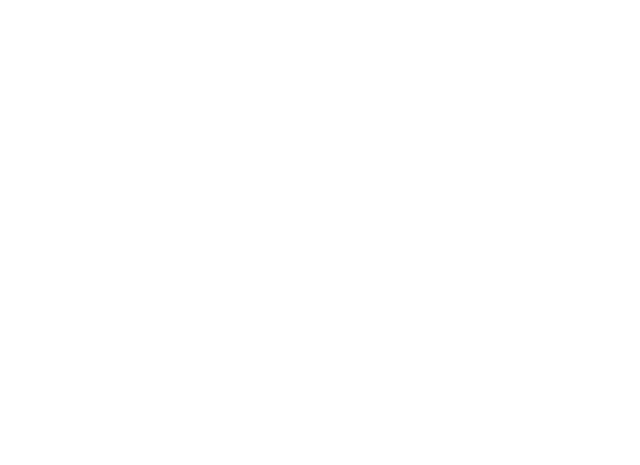
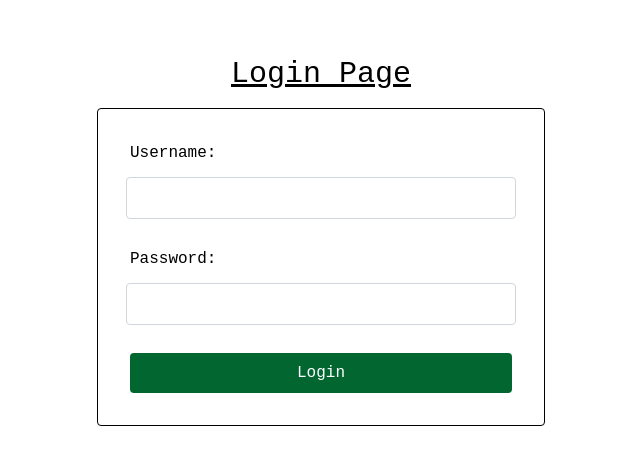
Before and after one commit to CarterrRyan1/Nuxt-Tutorial, a Nuxt app: page /login in a window 1280 px wide. Before the commit this address had no page. Shown: the part 159-624 px from the top of the page, without its empty margins (319-959 px from the left). Built offline with nearby package versions, Linux system fonts and the light colour scheme.

Commit message:
✅ Task 12: Middleware & Route Protection

```diff
--- a/app/components/cart.vue
+++ b/app/components/cart.vue
@@ -13,8 +13,8 @@
         <button @click="store.addItem({ id:1, name: 'sampleItem' })" class="bg-blue-500 text-white px-4 p-2 rounded block m-1">
             Add Sample Item
         </button>
-        <button @click="store.addItem({ id:2, name: 'sampleItem2' })" class="bg-blue-500 text-white px-4 p-2 rounded">
-            Add Sample Item
+        <button @click="store.addItem({ id:2, name: 'sampleItem2' })" class="bg-blue-500 text-white px-4 p-2 rounded block m-1">
+            Add Sample Item2
         </button>
         <button @click="store.clearCart()" class="bg-red-500 text-white px-4 p-2 rounded">Clear Cart</button>
     </div>
--- /dev/null
+++ b/app/middleware/auth.ts
@@ -0,0 +1,7 @@
+export default defineNuxtRouteMiddleware(async (to, from) => {
+  const isAuthenticated = useState('isAuthenticated', () => false);
+
+  if (!isAuthenticated.value && to.path !== '/login') {
+    return navigateTo('/login');
+  }
+})
--- /dev/null
+++ b/app/pages/dashboard.vue
@@ -0,0 +1,21 @@
+<template>
+    <div class="flex flex-col justify-center items-center min-h-screen">
+        <h1 class="text-3xl underline mb-4">
+            Protected Page
+        </h1>
+        <p class="max-w-md m-2 p-4 bg-gray-200 rounded-sm text-center">
+            You have successfully accessed this protected page! This page is only accessible to authenticated users.
+        </p>
+        <button @click="logout" class="border border-blue-400 rounded p-2 m-2">Logout</button>
+    </div>
+</template>
+<script setup lang="ts" >
+definePageMeta({
+  middleware: 'auth'
+});
+const logout=()=>{
+    const state = useState("isAuthenticated");
+    state.value = false;
+    navigateTo('/login');
+}
+</script>
--- /dev/null
+++ b/app/pages/login.vue
@@ -0,0 +1,38 @@
+<template>
+    <div class="flex flex-col justify-center items-center min-h-screen">
+        <h1 class="text-3xl underline mb-4">
+            Login Page
+        </h1>
+        <div class="flex flex-col gap-4 p-6 border rounded-sm max-w-md w-full p-1">
+            <div class="flex flex-col">
+                <label class="mb-1 font-medium m-1 p-1">Username:</label>
+                <input v-model="username" type="text" class="p-2 border border-gray-300 rounded-sm m-1 p-1" />
+            </div>
+            <div class="flex flex-col">
+                <label class="mb-1 font-medium m-1 p-1">Password:</label>
+                <input v-model="password" type="password" class="p-2 border border-gray-300 rounded-sm m-1 p-1" />
+            </div>
+            <button @click="login" class="rounded-sm bg-green-800 hover:bg-green-700 p-2 text-white m-2">Login</button>
+        </div>
+    </div>
+</template>
+
+<script setup lang="ts">
+import { ref } from 'vue';
+const username = ref('');
+const password = ref('');
+const login=async():Promise<void>=>{
+    const isAuthenticated = useState('isAuthenticated');
+    // Simple mock authentication logic
+    const response = await $fetch('/api/login', {
+        method: 'POST',
+        body: { username: username.value, password: password.value }
+    });
+    if (response.success) {
+        isAuthenticated.value = true;
+        navigateTo('/dashboard');
+    } else {
+        alert('Invalid credentials');
+    }
+}
+</script>
```
Also changed, not shown: 1 other file (tests, documents, lock files or other folders).
